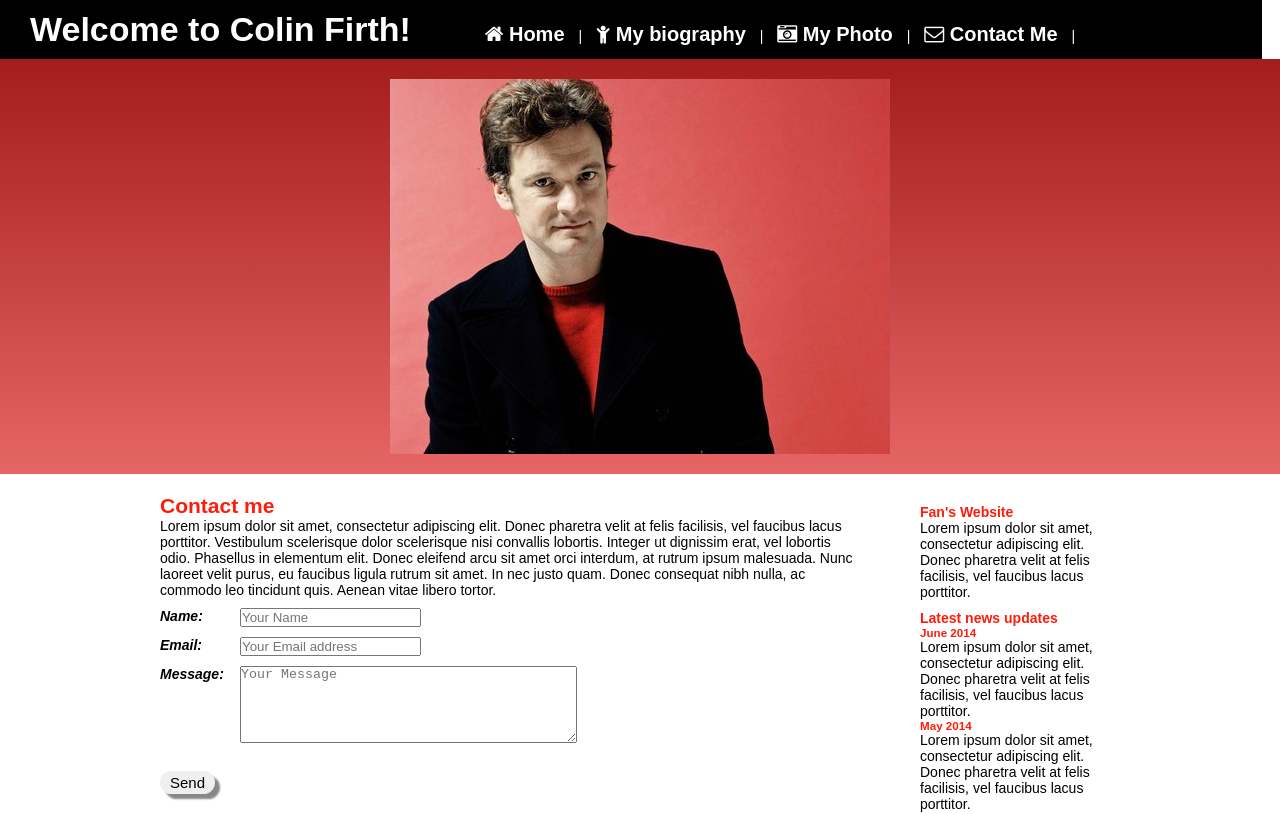
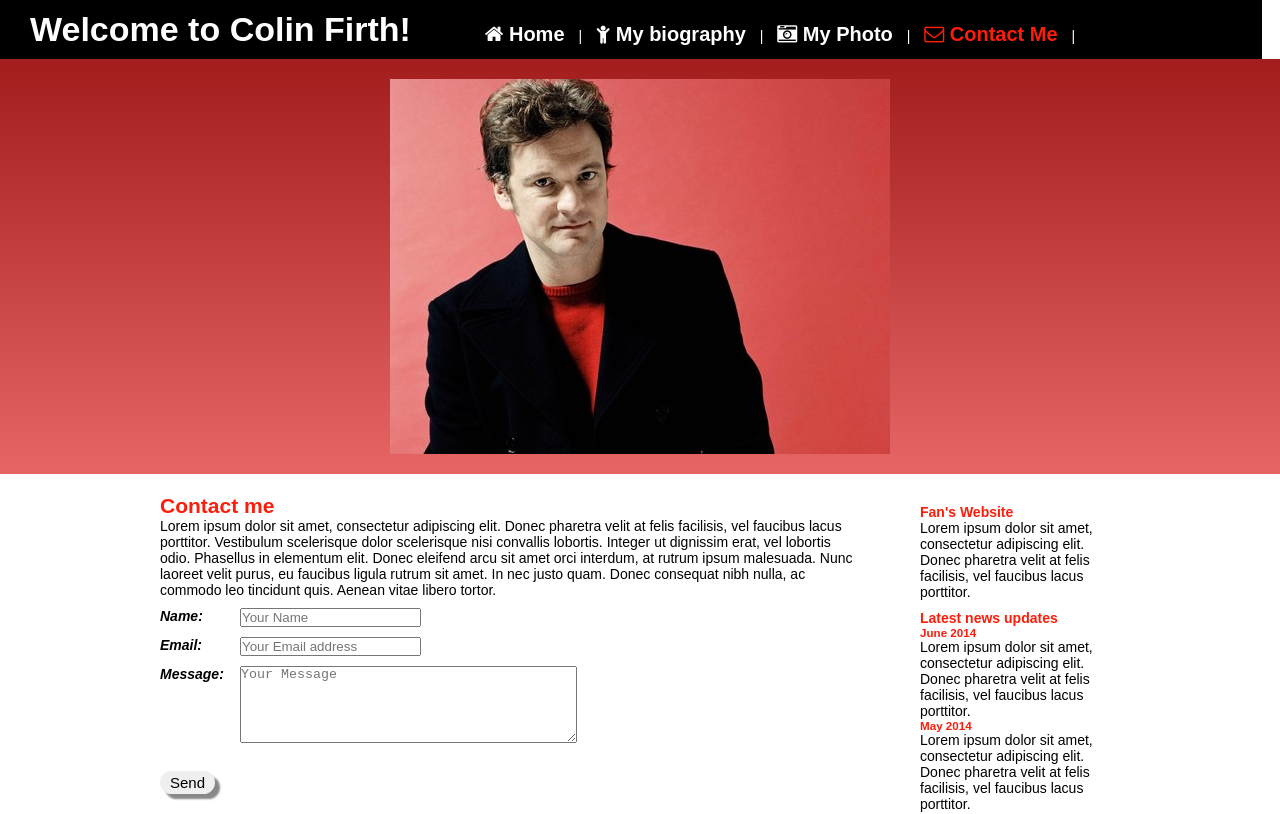
Before and after one commit to VictoriaKudenko/personal-site, a plain HTML site: page contact.html in a window 1280 px wide. Shown: the top 814 px of the page. Drawn offline with Linux system fonts and the light colour scheme.

Commit message:
Add a color to current  position of Menu in header (become red when choosen)

```diff
--- a/contact.html
+++ b/contact.html
@@ -17,7 +17,7 @@
                         <li><a href="index.html" id="home"><i class="fa fa-home"></i>   Home</a> |</li>
                         <li><a href="biography.html"><i class="fa fa-child"></i>   My biography</a> |</li>
                         <li><a href="photo.html"><i class="fa fa-camera-retro"></i>   My Photo</a> |</li>
-                        <li><a href="contact.html"><i class="fa fa-envelope-o"></i>   Contact Me</a> |</li>
+                        <li class="current"><a href="contact.html"><i class="fa fa-envelope-o"></i>   Contact Me</a> |</li>
                     </ul>
                 </nav>
             </div><!-- end title -->
--- a/styles.css
+++ b/styles.css
@@ -85,8 +85,9 @@ li {
     list-style-type: none;
     display: inline;
 }
-
-
+li.current a {
+    color: #FE1D0B;
+}
 
 
 /* Photo */
```
Also changed, not shown: biography.html (+1 -1 lines), index.html (+1 -1 lines), photo.html (+1 -1 lines).
